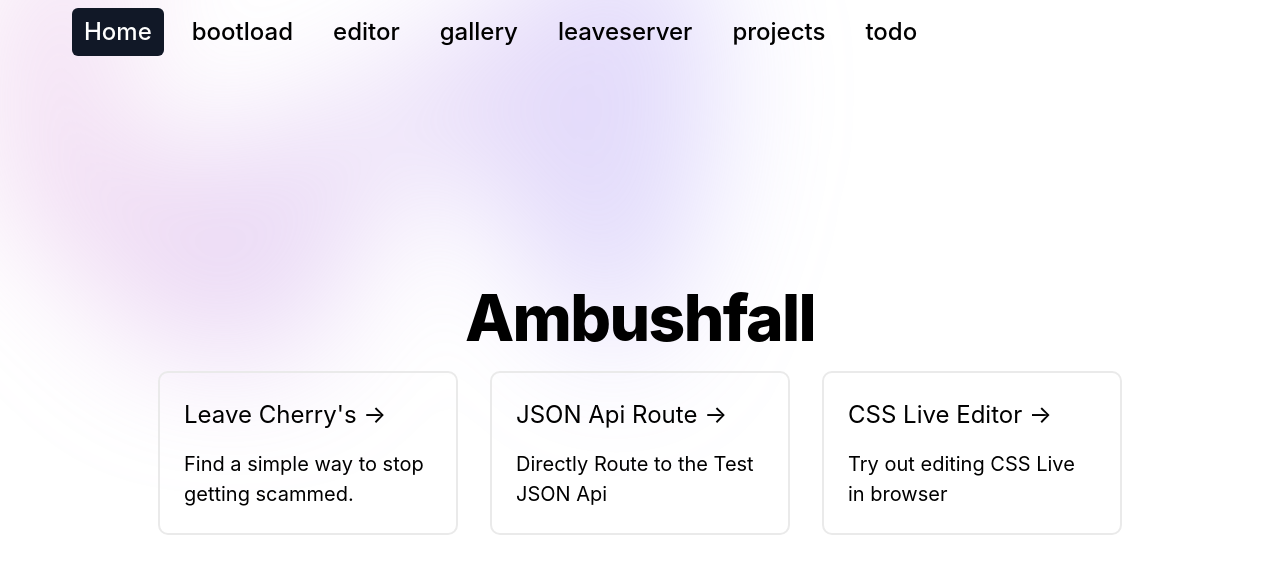
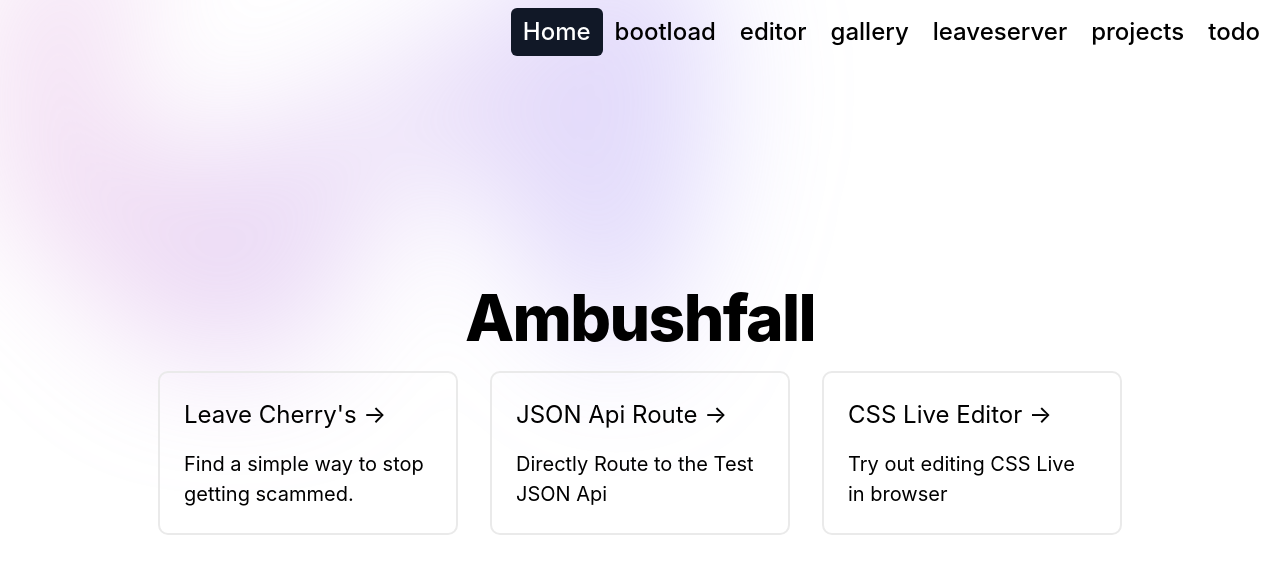
Before and after one commit to Ambushfall/turborepo, a Next.js app: page / in a window 1280 px wide. Shown: the top 574 px of the page. Built offline with nearby package versions, Linux system fonts and the light colour scheme.

Commit message:
Added DaisyUI, Replaced Navbar with Drawer

```diff
--- a/app/components/NavBarTailwind.tsx
+++ /dev/null
@@ -1,125 +0,0 @@
-'use client'
-import { Disclosure} from '@headlessui/react'
-import { Bars3Icon, XMarkIcon } from '@heroicons/react/24/outline'
-import { NavLinkTailwind } from './NavLinkTailwind'
-import Link from 'next/link'
-
-function classNames(...classes: string[]) {
-  return classes.filter(Boolean).join(' ')
-}
-
-
-export default function NavBarTailwind({ urls }: { urls?: Array<string>; }) {
-
-  return (
-    <>
-      <div className="min-h-full">
-        <Disclosure as="nav" className="bg-transparent">
-          {({ open }) => (
-            <>
-              <div className="mx-auto max-w-7xl px-4 sm:px-6 lg:px-8">
-                <div className="flex h-16 items-center justify-between">
-                  <div className="flex items-center">
-                    <div className="flex-shrink-0">
-                      {/* Logo here */}
-                    </div>
-                    <div className="hidden md:block">
-                      <div className="ml-10 flex items-baseline space-x-4">
-                        {/* NavBar Links to Pages */}
-                        <NavLinkTailwind href='/' NavItemName='Home' />
-                        {urls?.map((el: string) => <NavLinkTailwind key={`key${el}`} href={`/${el}`} NavItemName={el} />)}
-                      </div>
-                    </div>
-                  </div>
-                  {/* User Profile Fragment below, disregard until user integration
-
-                  <div className="hidden md:block">
-                    <div className="ml-4 flex items-center md:ml-6">
-                      <Menu as="div" className="relative ml-3">
-                        <div>
-                          <Menu.Button className="flex max-w-xs items-center rounded-full bg-gray-800 text-sm focus:outline-none focus:ring-2 focus:ring-white focus:ring-offset-2 focus:ring-offset-gray-800">
-                            <span className="sr-only">Open user menu</span>
-                          </Menu.Button>
-                        </div>
-                        <Transition
-                          as={Fragment}
-                          enter="transition ease-out duration-100"
-                          enterFrom="transform opacity-0 scale-95"
-                          enterTo="transform opacity-100 scale-100"
-                          leave="transition ease-in duration-75"
-                          leaveFrom="transform opacity-100 scale-100"
-                          leaveTo="transform opacity-0 scale-95"
-                        >
-                          <Menu.Items className="absolute right-0 z-10 mt-2 w-48 origin-top-right rounded-md bg-white py-1 shadow-lg ring-1 ring-black ring-opacity-5 focus:outline-none">
-                            {userNavigation.map((item) => (
-                              <Menu.Item key={item.name}>
-                                {({ active }) => (
-                                  <a
-                                    href={item.href}
-                                    className={classNames(
-                                      active ? 'bg-gray-100' : '',
-                                      'block px-4 py-2 text-sm text-gray-700'
-                                    )}
-                                  >
-                                    {item.name}
-                                  </a>
-                                )}
-                              </Menu.Item>
-                            ))}
-                          </Menu.Items>
-                        </Transition>
-                      </Menu>
-                    </div>
-                  </div> */}
-                  <div className="-mr-2 flex md:hidden">
-                    {/* Mobile menu button */}
-                    <Disclosure.Button className="inline-flex items-center justify-center rounded-md bg-gray-800 p-2 text-gray-400 hover:bg-gray-700 hover:text-white focus:outline-none focus:ring-2 focus:ring-white focus:ring-offset-2 focus:ring-offset-gray-800">
-                      <span className="sr-only">Open main menu</span>
-                      {open ? (
-                        <XMarkIcon className="block h-6 w-6" aria-hidden="true" />
-                      ) : (
-                        <Bars3Icon className="block h-6 w-6" aria-hidden="true" />
-                      )}
-                    </Disclosure.Button>
-                  </div>
-                </div>
-              </div>
-
-              <Disclosure.Panel className="md:hidden">
-                <div className="space-y-1 px-2 pt-2 pb-3 sm:px-3 bg-black">
-                <Disclosure.Button
-                      key={'Home'}
-                      as={Link}
-                      href={`/`}
-                      className={classNames(
-                        'text-gray-300 hover:bg-gray-700 hover:text-white',
-                        'block px-3 py-2 rounded-md text-base font-medium'
-                      )}
-                      aria-current={undefined}
-                    >
-                      {`Home`}
-                    </Disclosure.Button>
-                  {urls?.map((v, i) => (
-                    <Disclosure.Button
-                      key={i}
-                      as={Link}
-                      href={`/${v}`}
-                      className={classNames(
-                        'text-gray-300 hover:bg-gray-700 hover:text-white',
-                        'block px-3 py-2 rounded-md text-base font-medium'
-                      )}
-                      aria-current={undefined}
-                    >
-                      {v}
-                    </Disclosure.Button>
-                  ))}
-                </div>
-              </Disclosure.Panel>
-            </>
-          )}
-        </Disclosure>
-
-      </div>
-    </>
-  )
-}
--- a/app/layout.tsx
+++ b/app/layout.tsx
@@ -2,8 +2,9 @@ import './globals.css'
 import GradientBG from './components/gradientBackground'
 import { promises as fs } from 'fs'
 import path from 'path'
-import NavBarTailwind from './components/NavBarTailwind'
 import { AnalyticsWrapper } from './components/analytics';
+import { NavLinkTailwind } from './components/NavLinkTailwind';
+
 
 export default async function RootLayout({
   children,
@@ -15,7 +16,6 @@ export default async function RootLayout({
   const appDirectory = path.join(process.cwd(), '/app');
   const appFilenames = await fs.readdir(appDirectory)
   const filterDirectories = appFilenames.filter((e) => e.match(reg) ? e !== 'components' : false)
-
   return (
     <html lang="en">
       {/*
@@ -24,10 +24,36 @@ export default async function RootLayout({
       */}
       <head />
       <body >
-        <NavBarTailwind urls={filterDirectories} />
-        <GradientBG />
-        {children}
-        <AnalyticsWrapper />
+
+        <div className="drawer">
+          <input id="my-drawer-3" type="checkbox" className="drawer-toggle" />
+          <div className="drawer-content flex flex-col">
+            <div className="w-full navbar bg-transparent">
+              <div className="flex-none lg:hidden">
+                <label htmlFor="my-drawer-3" className="btn btn-square btn-ghost">
+                  <svg xmlns="http://www.w3.org/2000/svg" fill="none" viewBox="0 0 24 24" className="inline-block w-6 h-6 stroke-current"><path strokeLinecap="round" strokeLinejoin="round" strokeWidth="2" d="M4 6h16M4 12h16M4 18h16"></path></svg>
+                </label>
+              </div>
+              <div className="flex-1 px-2 mx-2"></div>
+              <div className="flex-none hidden lg:block">
+                <ul className="menu menu-horizontal">
+                  <NavLinkTailwind href='/' NavItemName='Home' />
+                  {filterDirectories?.map((el: string) => <NavLinkTailwind key={`horizontal${el}`} href={`/${el}`} NavItemName={el} />)}
+                </ul>
+              </div>
+            </div>
+            <GradientBG />
+            {children}
+            <AnalyticsWrapper />
+          </div>
+          <div className="drawer-side">
+            <label htmlFor="my-drawer-3" className="drawer-overlay"></label>
+            <ul className="menu p-4 w-80 bg-base-100">
+              <NavLinkTailwind href='/' NavItemName='Home' />
+              {filterDirectories?.map((el: string) => <NavLinkTailwind key={`sidebar${el}`} href={`/${el}`} NavItemName={el} />)}
+            </ul>
+          </div>
+        </div>
       </body>
     </html>
   )
--- a/package.json
+++ b/package.json
@@ -20,6 +20,7 @@
     "@types/react": "18.0.25",
     "@types/react-dom": "18.0.8",
     "@vercel/analytics": "^0.1.5",
+    "daisyui": "^2.46.0",
     "encoding": "^0.1.13",
     "eslint": "8.27.0",
     "eslint-config-next": "13.0.3",
--- a/tailwind.config.js
+++ b/tailwind.config.js
@@ -16,5 +16,7 @@ module.exports = {
     require('@tailwindcss/forms'),
     require('@tailwindcss/line-clamp'),
     require('@tailwindcss/aspect-ratio'),
+    require("daisyui"),
   ],
+
 }
```
Also changed, not shown: app/globals.css (line endings or trailing spaces), 1 other file (tests, documents, lock files or other folders).
